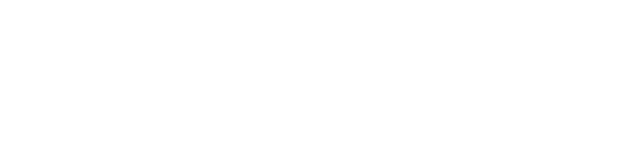
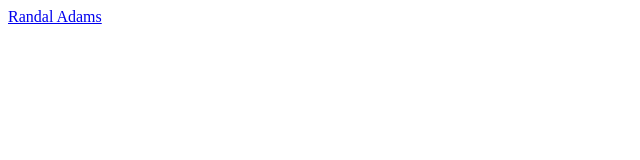
Before and after one commit to UnicornRiley/hacktoberfest-2019-sign-in, a plain HTML site: page index.html in a window 1280 px wide. Shown: the whole page, without its empty margins (0-640 px from the left). Drawn offline with Linux system fonts and the light colour scheme.

Commit message:
Update index.html

```diff
--- a/index.html
+++ b/index.html
@@ -9,7 +9,7 @@
   <body>
 
     <!--- link starts here -->
-
+    <a href="github.com/randaladams"> Randal Adams </a>
  <!--- links end here -->
 
   </body>
```
